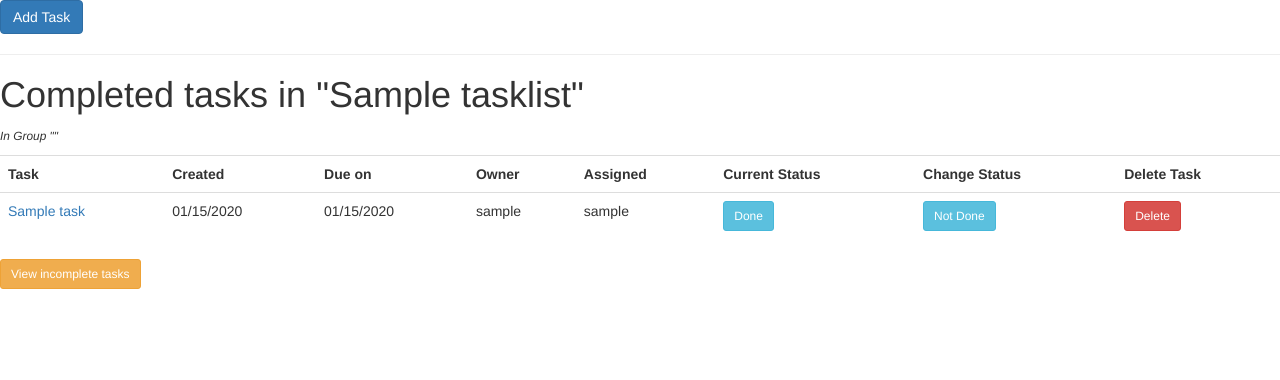
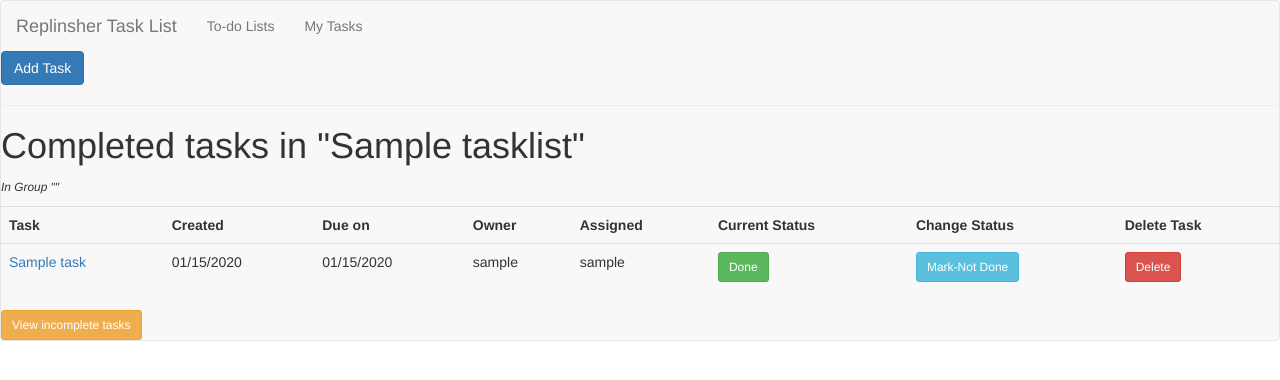
Before and after one commit to karthic-psa/Replenisher-Task-List, a Django app: template tasklistapp/templates/tasks_view.html in a window 1280 px wide. Shown: the top 380 px of the page. Run offline with Django 3.2, Linux system fonts and the light colour scheme; tables that the repository leaves empty hold one stand-in row (values such as "Sample post"); the template is opened without the code that fills it: values that come from a table or form of the project are taken from there, most other values are stand-ins (such as "Sample title", 1, 10 or a date in 2020); form fields are guessed from the names that the template uses; parts of the project's set-up code (start-up, migrations or seed data) failed here and were passed over; some libraries are stand-ins or nearby versions.

Commit message:
edit: visual improvements - added nav bar

```diff
--- a/tasklistapp/templates/base.html
+++ b/tasklistapp/templates/base.html
@@ -11,6 +11,18 @@
 </head>
 
 <body>
+<nav class="navbar navbar-default">
+  <div class="container-fluid">
+    <div class="navbar-header">
+      <a class="navbar-brand" href="#">Replinsher Task List</a>
+    </div>
+    <ul class="nav navbar-nav">
+      <li class="active"></li>
+      <li><a href="{% url 'task_lists' %}">To-do Lists</a></li>
+      <li><a href="{% url 'personal' %}">My Tasks</a></li>
+    </ul>
+  </div>
+
 {% block content %}
 {% endblock %}
 </body>
--- a/tasklistapp/templates/tasks_view.html
+++ b/tasklistapp/templates/tasks_view.html
@@ -51,20 +51,19 @@
               {% if task.user_assigned_to %}{{ task.user_assigned_to }}{% else %}Anyone{% endif %}
             </td>
             <td>
-                <a href="" class="btn btn-info btn-sm">
                   {% if view_completed %}
-                    Done
+                      <button type="button" class="btn btn-success btn-sm"> Done </button>
                   {% else %}
-                    Not Done
+                    <button type="button" class="btn btn-dark btn-sm"> Not Done </button>
                   {% endif %}
                 </a>
               </td>
             <td>
                 <a href="{% url "task_toggle_done" task.id %}" class="btn btn-info btn-sm">
                   {% if view_completed %}
-                    Not Done
+                    Mark-Not Done
                   {% else %}
-                    Done
+                    Mark-Done
                   {% endif %}
                 </a>
               </td>
--- a/wtasklist/urls.py
+++ b/wtasklist/urls.py
@@ -22,8 +22,7 @@ app_name = 'tasklistapp'
 urlpatterns = [
     url(r'^admin/', admin.site.urls),
     url(r'^tasks/', views.task_lists, name='task_lists'),
-    url(r'^personal/',
-        views.tasks_view,
+    url(r'^personal/', views.tasks_view,
         {'list_slug': 'personal'},
         name="personal"),
 
```
Also changed, not shown: tasklistapp/views.py (+3 -6 lines).
